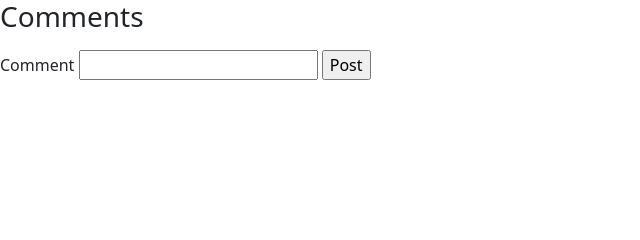
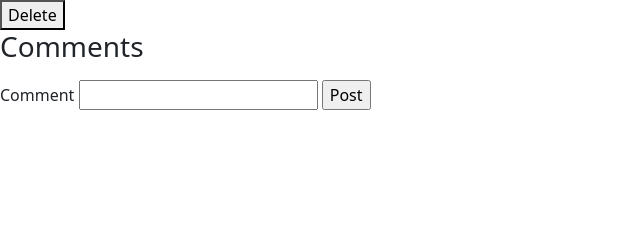
Before and after one commit to b3fr4nk/skateboard-progression, a Flask app: page /post/1 in a window 1280 px wide. Shown: the part 225-465 px from the top of the page, without its empty margins (0-640 px from the left). Run offline with Flask 2, Linux system fonts and the light colour scheme; data that the repository does not hold is empty; some libraries are stand-ins or nearby versions.

Commit message:
add delete trick stuff

```diff
--- a/skate_app/routes.py
+++ b/skate_app/routes.py
@@ -44,6 +44,20 @@ def add_trick():
         return redirect(url_for('main.post_details', post_id=new_post.id))
 
     return render_template('add-trick.html', form=form)
+
+@main.route('/delete_trick/<post_id>', methods=['POST'])
+@login_required
+def delete_trick(post_id):
+    post = Post.query.get(post_id)
+    if post.poster_id == current_user.id:
+        db.session.delete(post)
+        db.session.commit()
+        return redirect(url_for('main.homepage'))
+    else:
+        flash('you are the owner of this post')
+
+    return redirect(url_for('main.post_details', post_id=post_id))
+
 
 @main.route('/user/<user_id>', methods=["GET"])
 def user_details(user_id):
--- a/skate_app/templates/view-trick.html
+++ b/skate_app/templates/view-trick.html
@@ -18,6 +18,10 @@
         <h2>{{post.date}}</h2>
         <img src="{{post.photo}}" alt="..." width="300px">
 
+        <form action="{{url_for('main.delete_trick', post_id=post.id)}}" method="POST">
+            <button type="submit">Delete</button>
+        </form>
+
         <h3>Comments</h3>
         <section class="col-lg-8">
             <ul>
@@ -36,6 +40,8 @@
 
             {{form.submit}}
         </form>
+
+
     {% endblock %}
 </body>
 
```
Also changed, not shown: skate_app/database.db.
